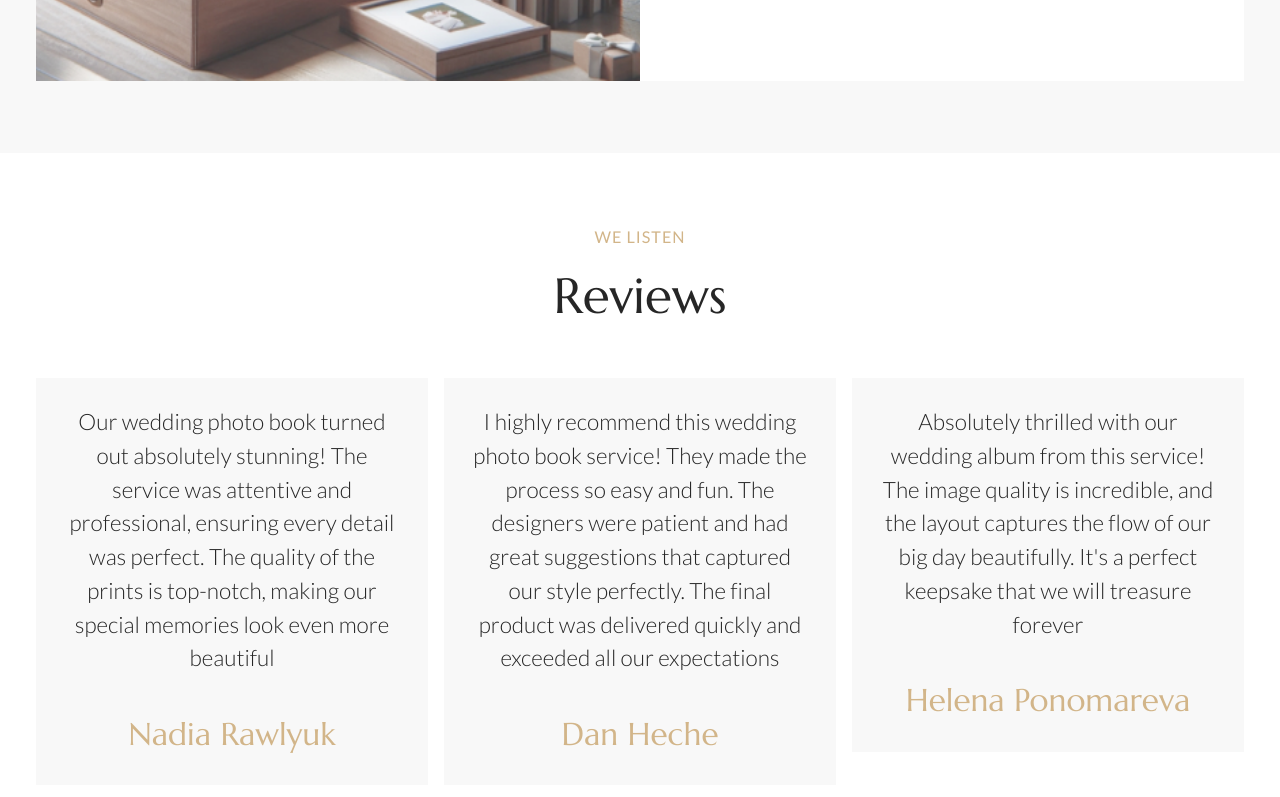
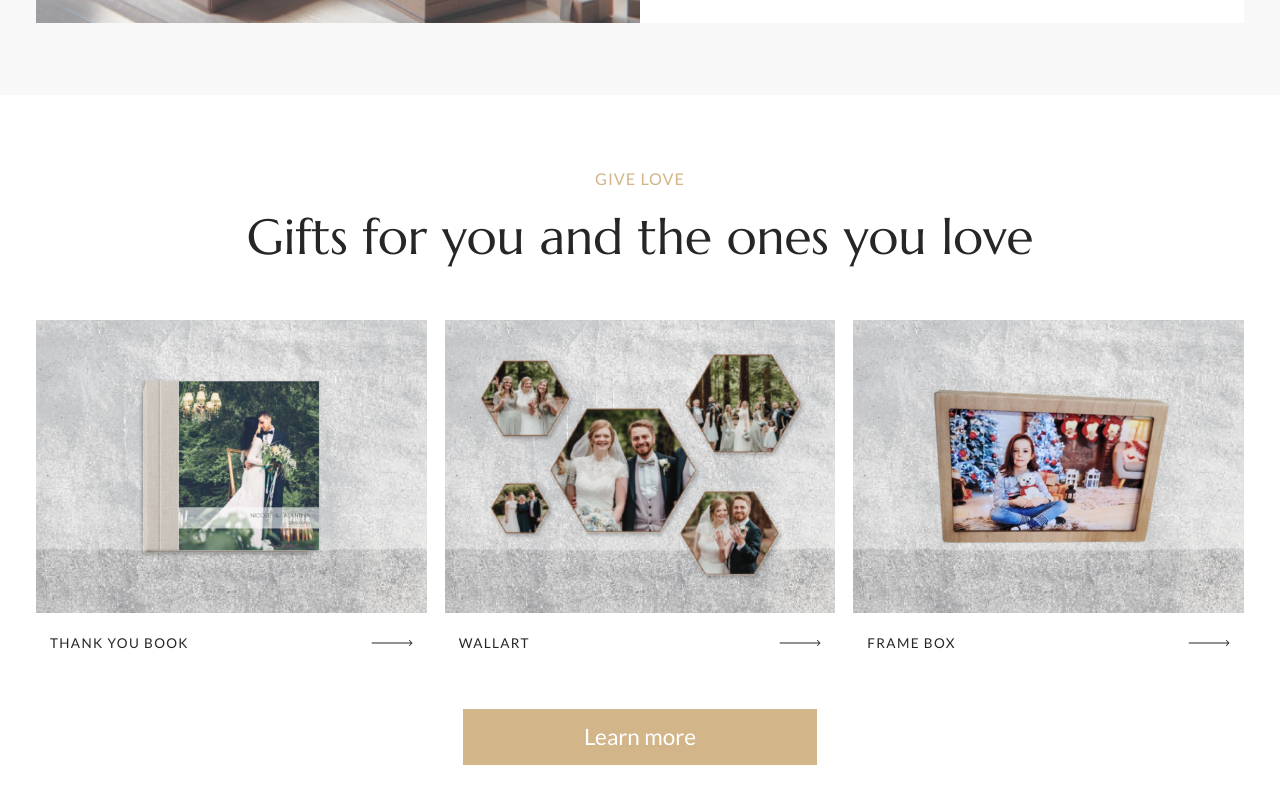
Before and after one commit to Luchiweb/sensation, a React (Vite) app: page / in a window 1280 px wide. Shown: the part 3331-4128 px from the top of the page. Built offline with nearby package versions, Linux system fonts and the light colour scheme.

Commit message:
feat: add new gifts block

```diff
--- a/src/components/Banner/Banner.css
+++ b/src/components/Banner/Banner.css
@@ -34,7 +34,7 @@
 @media (min-width: 1024px) {
   .banner {
     flex-direction: row;
-    min-height: 28.25rem;
+    min-height: 25rem;
   }
 
   .banner.reverse {
--- /dev/null
+++ b/src/components/Gifts/Gifts.css
@@ -0,0 +1,11 @@
+.gifts-container {
+  flex-direction: column;
+  margin-top: 4rem;
+}
+
+.gifts-products {
+  display: flex;
+  flex-direction: column;
+  align-items: center;
+  gap: 2rem;
+}
--- /dev/null
+++ b/src/components/Gifts/Gifts.jsx
@@ -0,0 +1,28 @@
+import { useMemo } from 'react';
+import products from '../../helpers/products';
+import ProductList from '../ProductList/ProductList';
+import Button from '../Button/Button';
+
+import './Gifts.css';
+function Gifts() {
+
+    const specialProducts = useMemo(() => {
+        const filteredSpecialProducts = products.filter((product) => product.type === 'special');
+        return filteredSpecialProducts;
+    }, []);
+    return (
+        <section className="gifts-container">
+            <div className="gifts-titles">
+                <h5>give love</h5>
+                <h2>Gifts for you and the ones you love</h2>
+            </div>
+            <div className="gifts-products">
+                {[specialProducts].map((productList, index) => (
+                    <ProductList products={productList} key={index} columns={3} color="main" />
+                ))}
+                <Button link="#" text="Learn more" size="large" />
+            </div>
+        </section>
+    );
+}
+export default Gifts;
--- a/src/pages/Home/HomePage.jsx
+++ b/src/pages/Home/HomePage.jsx
@@ -5,6 +5,7 @@ import HowItWorks from '../../components/HowItWorks/HowItWorks';
 import Reviews from '../../components/Reviews/Reviews';
 import Promo from '../../components/Promo/Promo';
 import Footer from '../../components/Footer/Footer';
+import Gifts from '../../components/Gifts/Gifts';
 
 function HomePage() {
   return (
@@ -13,6 +14,7 @@ function HomePage() {
       <Hero />
       <BookCollection />
       <HowItWorks />
+      <Gifts />
       <Reviews />
       <Promo />
       <Footer />
```
Also changed, not shown: src/components/ThanksCollection/ThanksCollection.jsx (+3 -4 lines).
